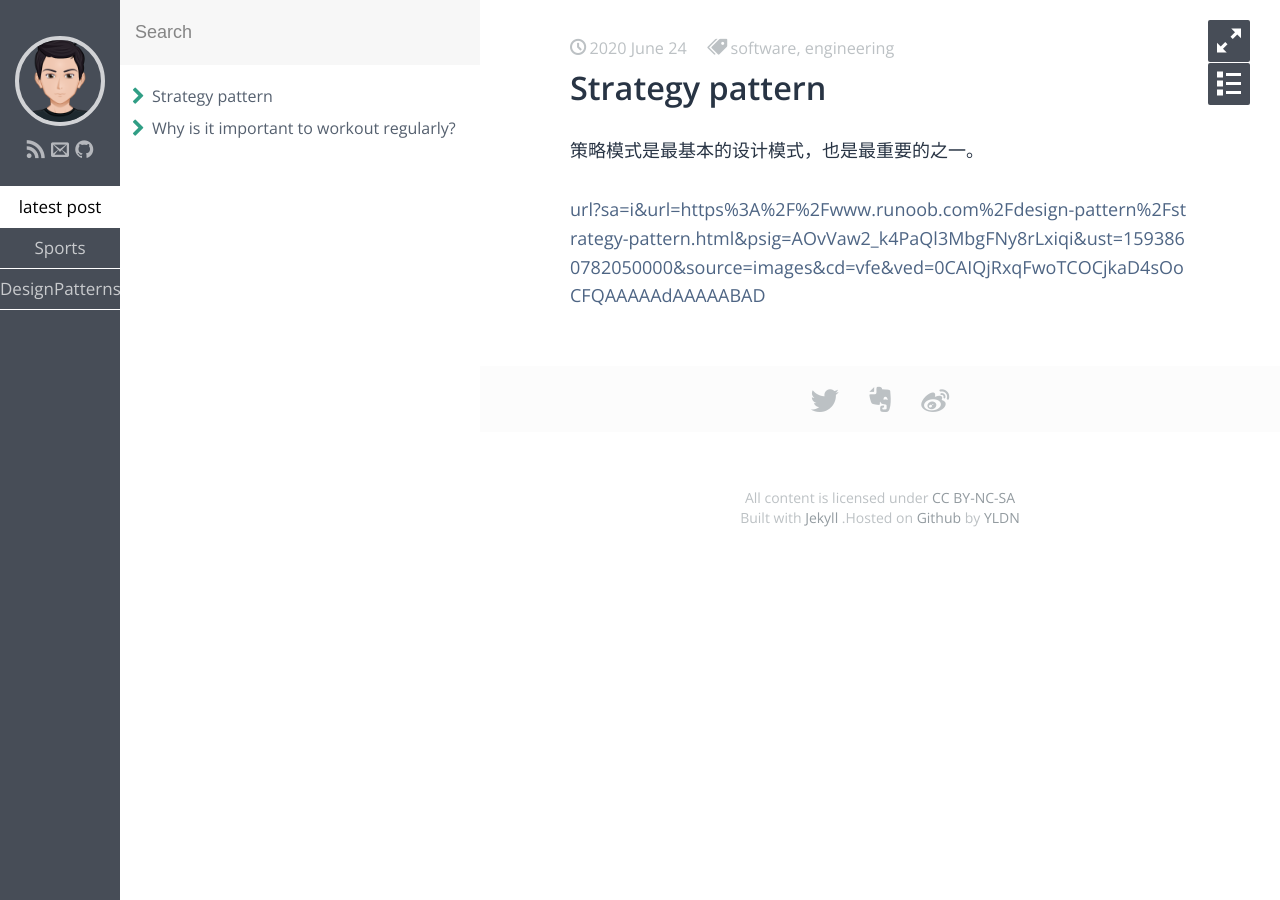
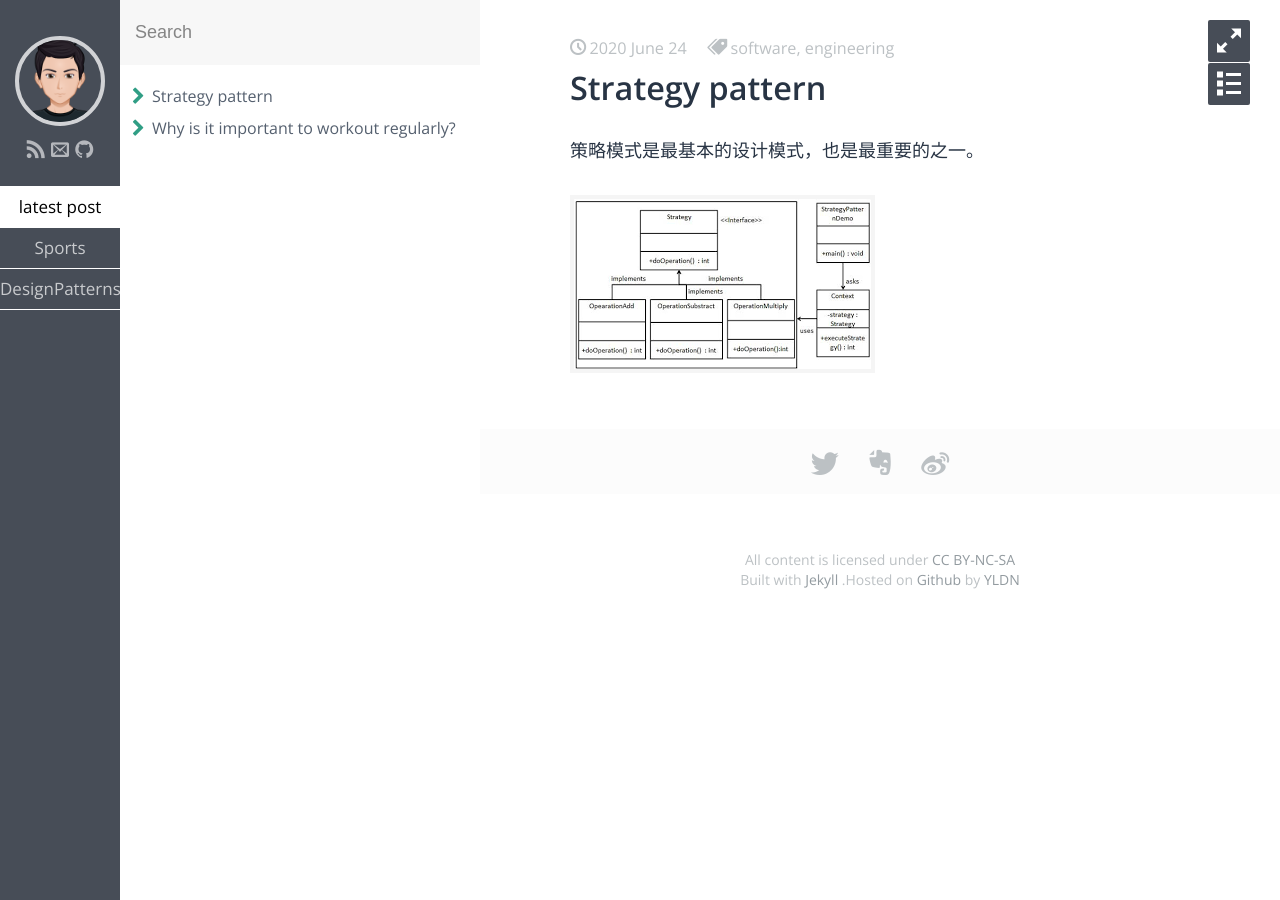
Before and after one commit to yldn/yldn-old.blog, a Jekyll site: the page built from _posts/Design-Patterns/2020-06-24-Strategy-pattern.md, in a window 1280 px wide. Built offline with Jekyll 4.4.1, drawn with Linux system fonts in a browser that asks for light colours; some web fonts are replaced.

Commit message:
Update from Forestry.io Timiu updated _posts/Design-Patterns/2020-06-24-Strategy-pattern.md

```diff
--- a/_posts/Design-Patterns/2020-06-24-Strategy-pattern.md
+++ b/_posts/Design-Patterns/2020-06-24-Strategy-pattern.md
@@ -9,4 +9,4 @@ description: software design
 ---
 策略模式是最基本的设计模式，也是最重要的之一。
 
-[url?sa=i&url=https%3A%2F%2Fwww.runoob.com%2Fdesign-pattern%2Fstrategy-pattern.html&psig=AOvVaw2_k4PaQl3MbgFNy8rLxiqi&ust=1593860782050000&source=images&cd=vfe&ved=0CAIQjRxqFwoTCOCjkaD4sOoCFQAAAAAdAAAAABAD](https://www.google.com/url?sa=i&url=https%3A%2F%2Fwww.runoob.com%2Fdesign-pattern%2Fstrategy-pattern.html&psig=AOvVaw2_k4PaQl3MbgFNy8rLxiqi&ust=1593860782050000&source=images&cd=vfe&ved=0CAIQjRxqFwoTCOCjkaD4sOoCFQAAAAAdAAAAABAD "url?sa=i&url=https%3A%2F%2Fwww.runoob.com%2Fdesign-pattern%2Fstrategy-pattern.html&psig=AOvVaw2_k4PaQl3MbgFNy8rLxiqi&ust=1593860782050000&source=images&cd=vfe&ved=0CAIQjRxqFwoTCOCjkaD4sOoCFQAAAAAdAAAAABAD")
+![](/uploads/download.png "Strategy Pattern")
```
